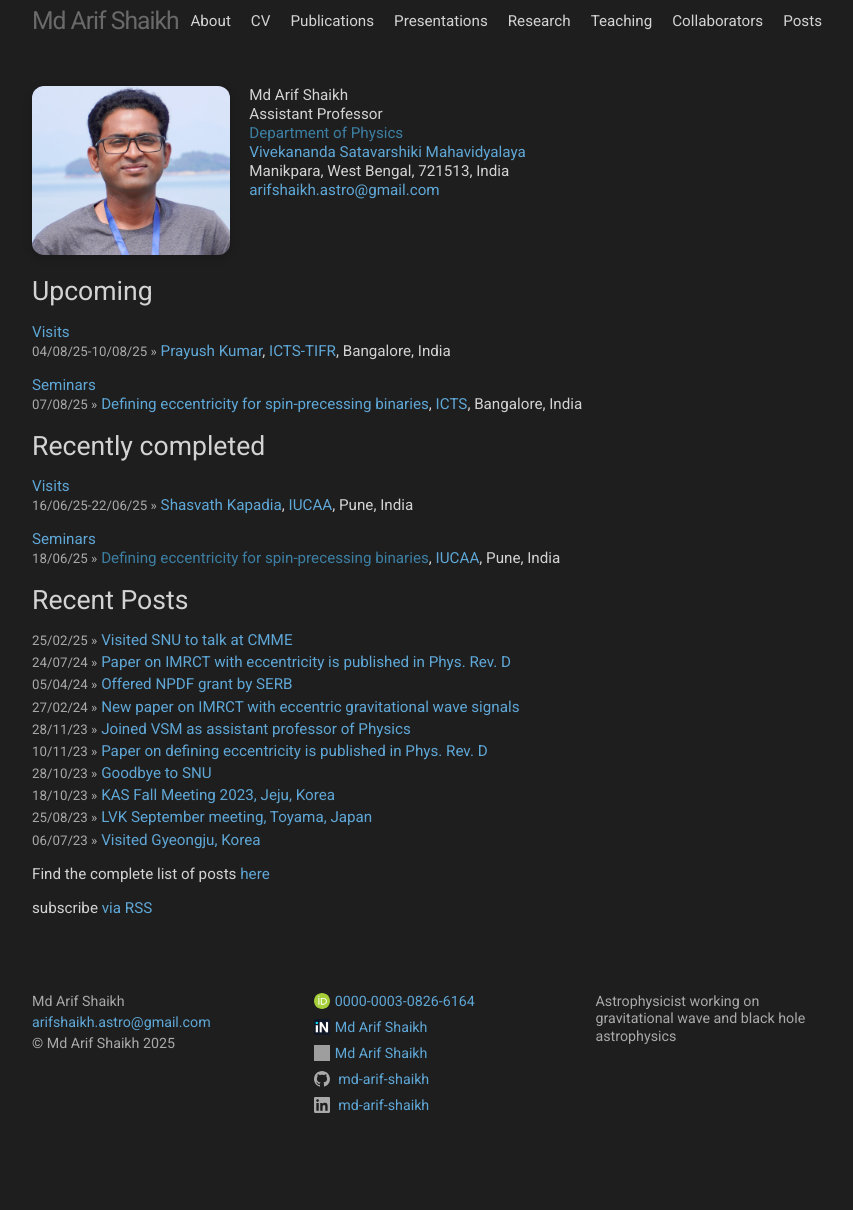
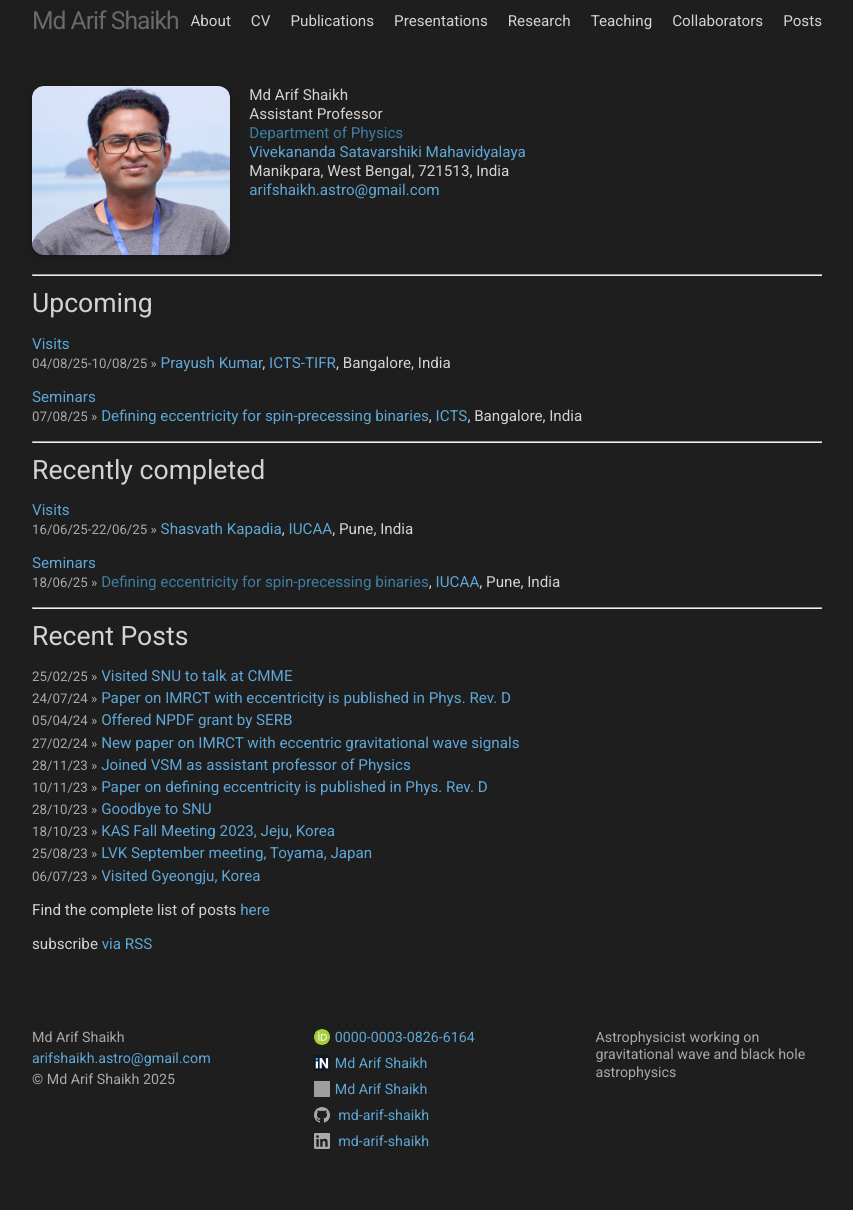
Before and after one commit to md-arif-shaikh/md-arif-shaikh.github.io, a Jekyll site: the page built from index.md, in a window 1280 px wide. Shown: the whole page, without its empty margins (213-1066 px from the left). Built offline with Jekyll 4.4.1, drawn with Linux system fonts in a browser that asks for light colours; before the commit the page ends 1174 px from its top, so only the background shows below that; grey boxes are pictures that could not be loaded.

Commit message:
add separators

```diff
--- a/_includes/recent.html
+++ b/_includes/recent.html
@@ -64,6 +64,7 @@
 {% assign total = recent_talks_number | plus: recent_seminars_number | plus: recent_visits_number %}
 
 {% if total > 0 %}
+<hr class="research-top">
 <h2 class="post-list-heading">Recently completed</h2>
 {% if recent_talks_number > 0 %}
 {% assign talks_url = site.baseurl | append: "presentations/#conference-talks" %}
--- a/_includes/upcoming.html
+++ b/_includes/upcoming.html
@@ -56,6 +56,7 @@
 {% assign total = future_talks_number | plus: future_seminars_number | plus: future_visits_number %}
 
 {% if total > 0 %}
+<hr class="research-top">
 <h2 class="post-list-heading">Upcoming</h2>
 {% if future_talks_number > 0 %}
 {% assign talks_url = site.baseurl | append: "presentations/#conference-talks" %}
--- a/_layouts/home.html
+++ b/_layouts/home.html
@@ -12,7 +12,8 @@ layout: default
   {% include upcoming.html %}
   {% include recent.html %}
 
-  {%- if site.posts.size > 0 -%}
+    {%- if site.posts.size > 0 -%}
+    <hr class="research-top">
     <h2 class="post-list-heading">{{ page.list_title | default: "Recent Posts" }}</h2>
     <ul class="post-list">
       {%- for post in site.posts limit:10 -%}
```
